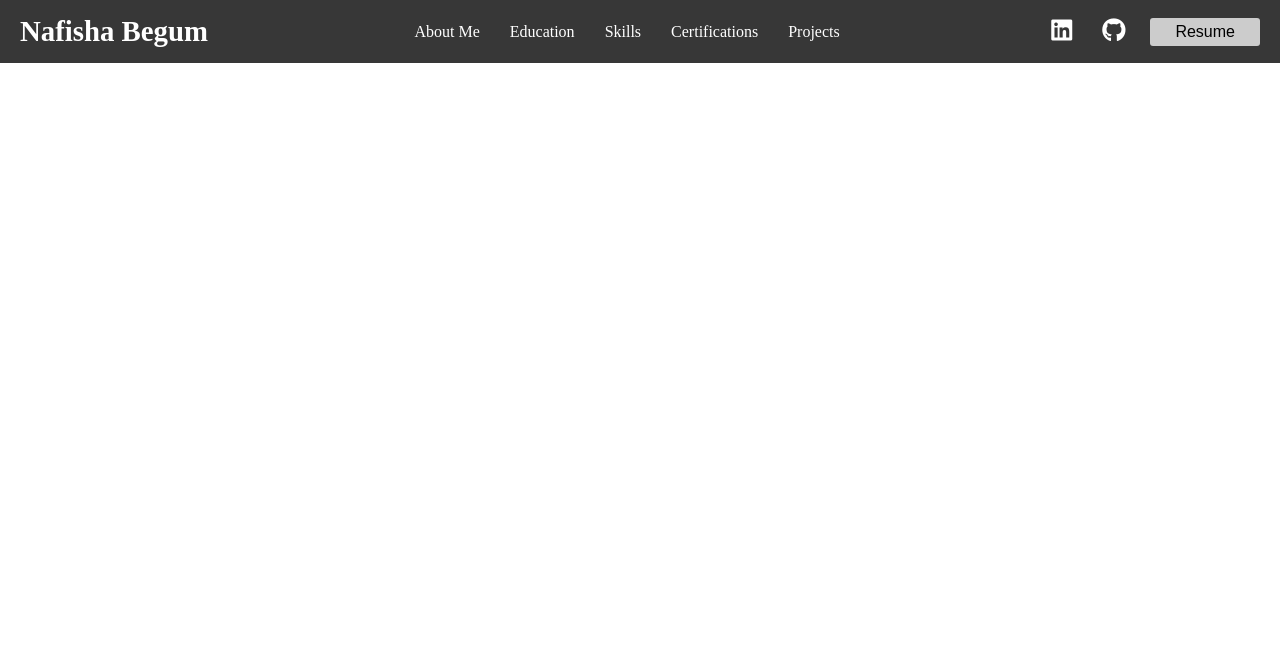
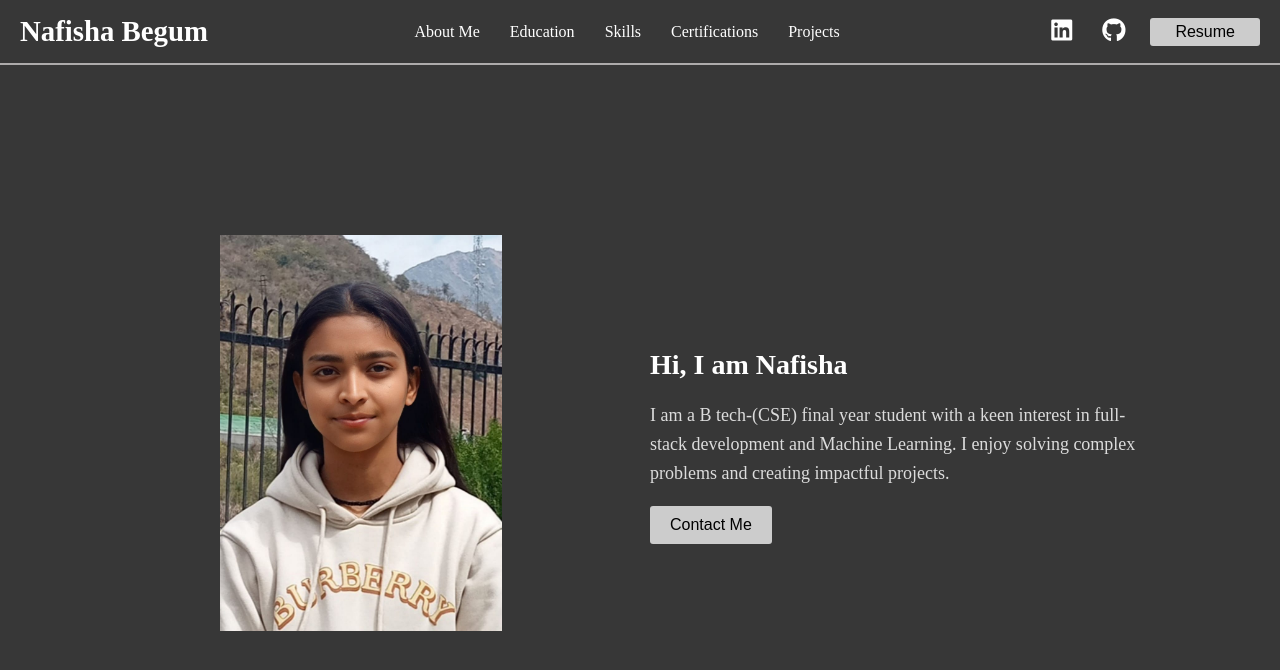
Before and after one commit to nafisha0001/Portfolio, a React (Create React App) app: page / in a window 1280 px wide. Shown: the top 670 px of the page. Built offline with nearby package versions, Linux system fonts and the light colour scheme; the HTML template or start-up script is replaced by a standard one.

Commit message:
Header and aboutme

```diff
--- a/src/components/Header.css
+++ b/src/components/Header.css
@@ -10,6 +10,7 @@ body, html {
     background-color: #373737;
     padding: 15px 20px;
     color: white;
+    border-bottom: 2px solid rgb(173, 171, 171);
   }
 
   .header__logo {
--- a/src/pages/AboutMe.css
+++ b/src/pages/AboutMe.css
@@ -0,0 +1,53 @@
+.AboutMe{
+    background-color: #373737;
+    height: 100vh;
+    margin: 0;
+    padding: 0;
+    overflow: hidden;
+}
+
+  .aboutme-content {
+    display: flex;
+    flex-direction: row;
+    justify-content: center;
+    align-items: center;
+    gap: 20px;
+    height: calc(100vh - 60px);
+  }
+
+  .aboutme-content__image,
+  .aboutme-content__description {
+    width: 40%;
+  }
+
+  .aboutme-content__image img {
+    width: 55%;
+    height: auto;
+    margin-left: 20%;
+  }
+
+  .aboutme-content__description h2 {
+    margin-bottom: 20px;
+    font-size: 28px;
+    color: #ffffff;
+  }
+
+  .aboutme-content__description p {
+    font-size: 18px;
+    color: #dcdcdc;
+    line-height: 1.6;
+  }
+
+  .contact-button {
+    background-color: #ccc;
+    border: none;
+    padding: 10px 20px;
+    font-size: 16px;
+    cursor: pointer;
+    border-radius: 3px;
+    transition: background-color 0.3s ease;
+  }
+
+  .contact-button:hover {
+    background-color: #898989;
+  }
--- a/src/pages/AboutMe.js
+++ b/src/pages/AboutMe.js
@@ -1,9 +1,23 @@
 import React from 'react'
 import Header from '../components/Header'
+import './AboutMe.css'
+import image from '../Images/nafisha.jpg'
 
 function AboutMe() {
   return (
-    <Header />
+    <div className='AboutMe'>
+      <Header />
+      <div className='aboutme-content'>
+        <div className='aboutme-content__image'>
+          <img src={image} alt="Profile" />
+        </div>
+        <div className='aboutme-content__description'>
+          <h2>Hi, I am Nafisha</h2>
+          <p>I am a B tech-(CSE) final year student with a keen interest in full-stack development and Machine Learning. I enjoy solving complex problems and creating impactful projects.</p>
+          <button className='contact-button'>Contact Me</button>
+        </div>
+      </div>
+    </div>
   )
 }
 
```
Also changed, not shown: src/Images/nafisha.jpg (added).
